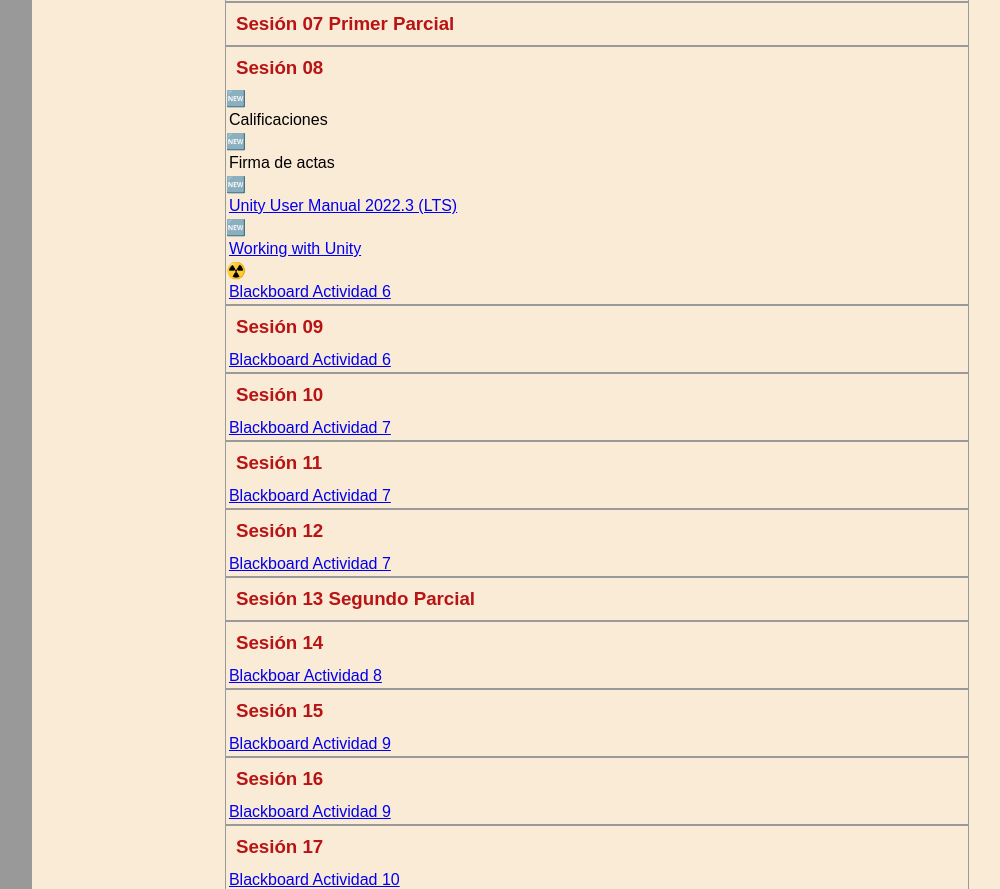
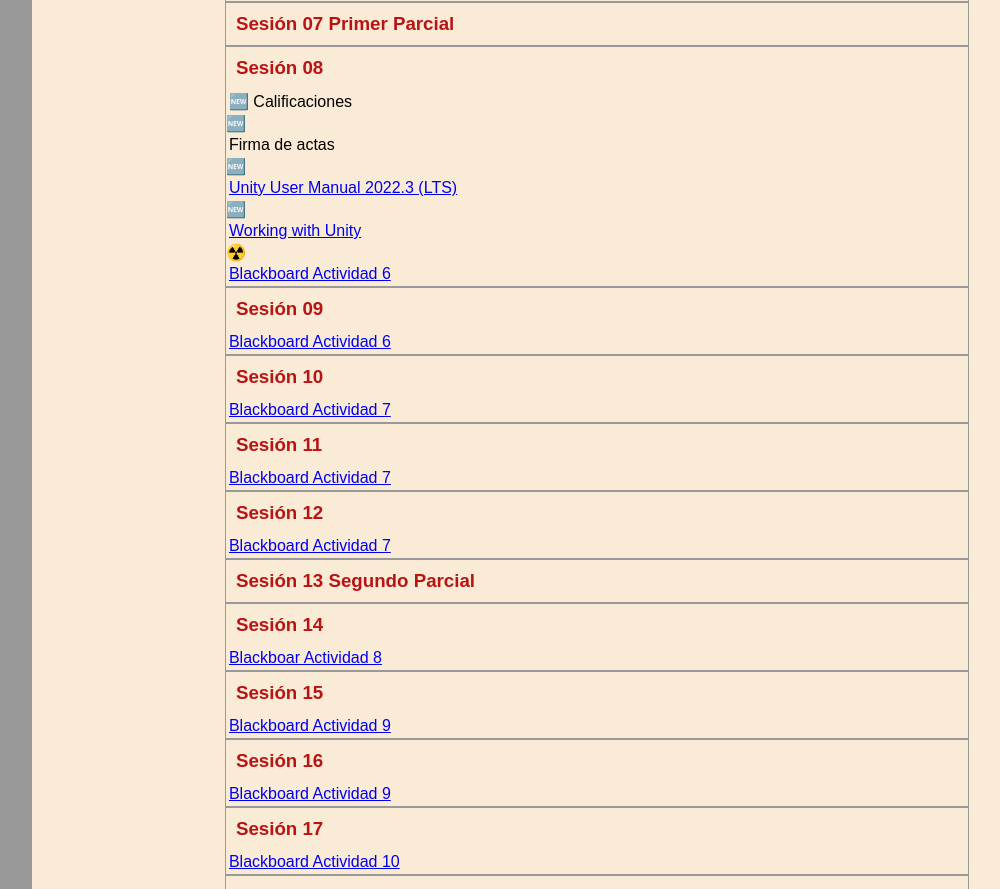
Before and after one commit to beztao01/motor, a plain HTML site: page index.html in a window 1280 px wide. Shown: the part 1001-1890 px from the top of the page, without its empty margins (118-1118 px from the left). Drawn offline with Linux system fonts and the light colour scheme.

Commit message:
sesion 08 change emoticon

```diff
--- a/index.html
+++ b/index.html
@@ -103,7 +103,7 @@
                 <section>
                     <h3><b>Sesión 08</b></h3>
                     <ul>
-                        🆕<li>Calificaciones</li>
+                        <li>🆕 Calificaciones</li>
                         🆕<li>Firma de actas</li>
                         🆕<li><a href="https://docs.unity3d.com/2022.3/Documentation/Manual/index.html" target="_blank" rel="noopener noreferrer">Unity User Manual 2022.3 (LTS)</a></li>
                         🆕<li><a href="https://docs.unity3d.com/2022.3/Documentation/Manual/UnityOverview.html" target="_blank" rel="noopener noreferrer">Working with Unity</a></li>
```
